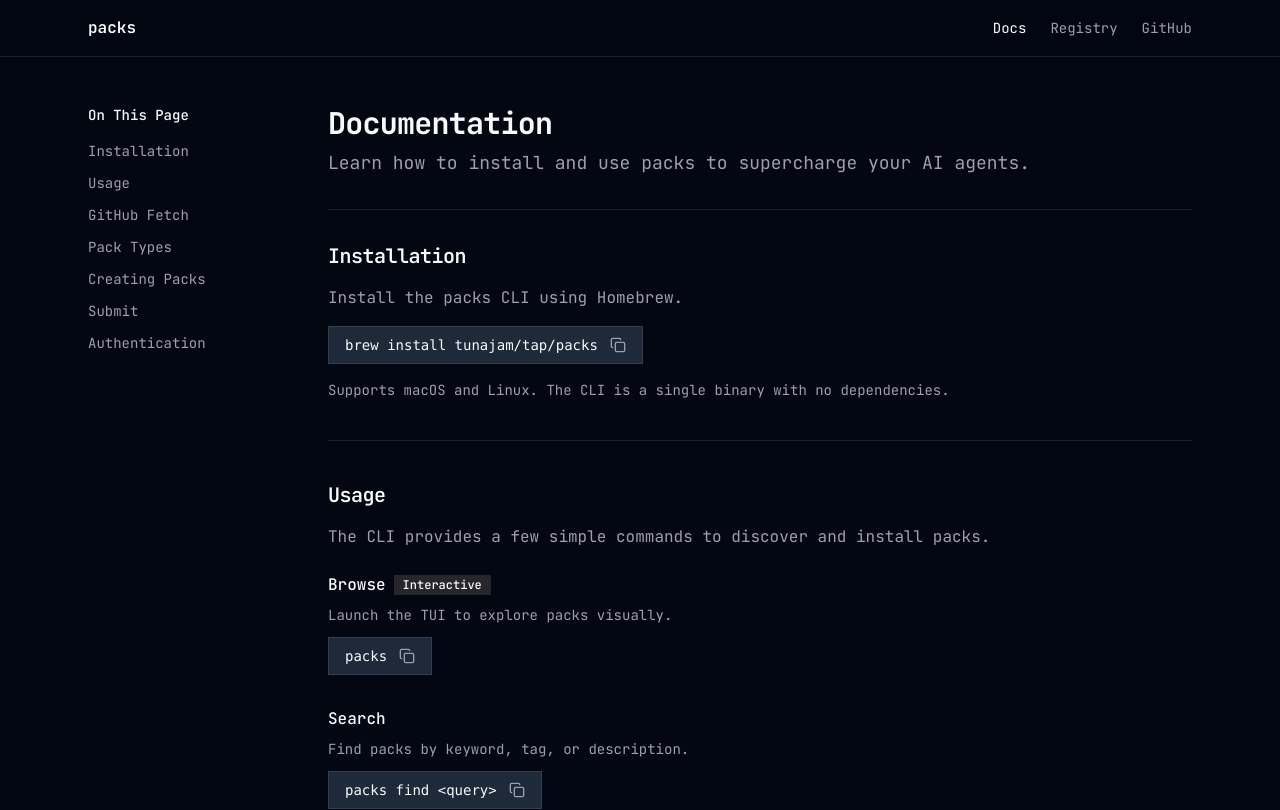
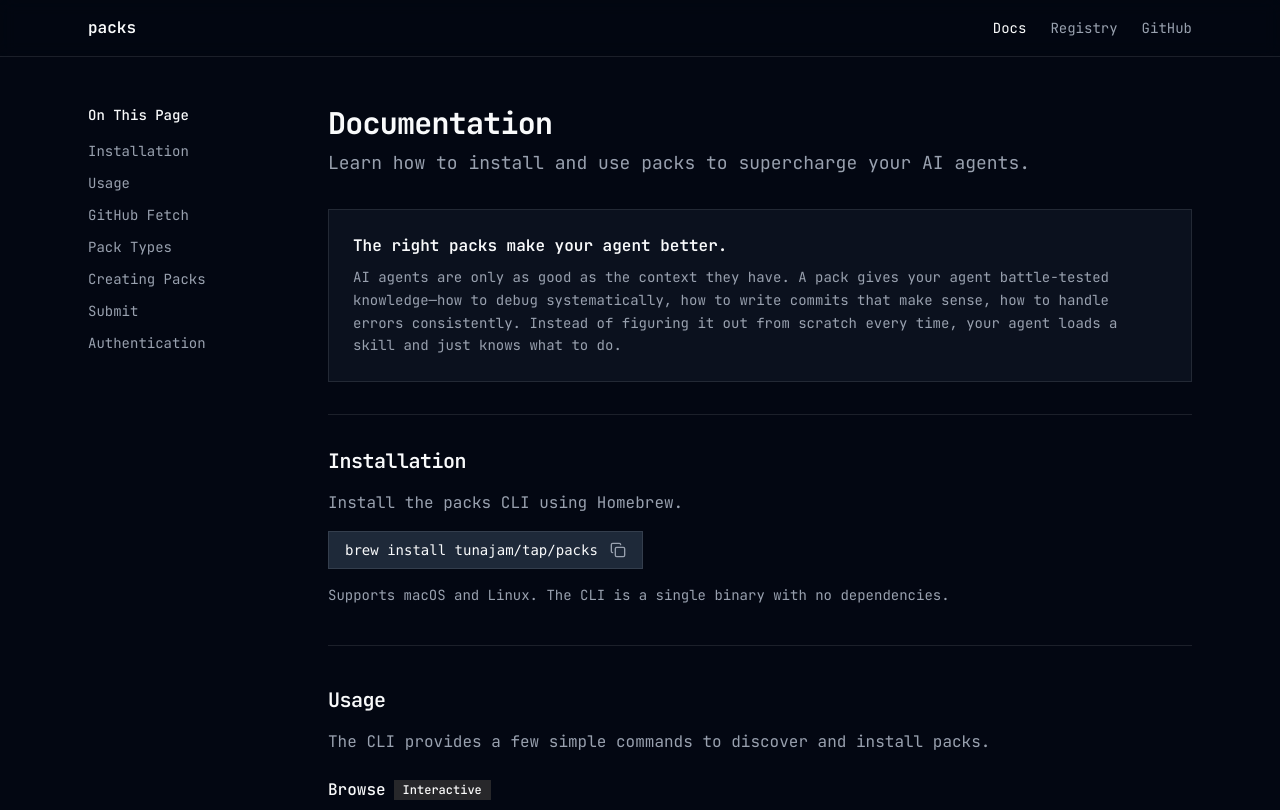
Before and after one commit to tunajam/packs-web, a Next.js app: page /docs in a window 1280 px wide. Shown: the top 810 px of the page. Built offline with nearby package versions, Linux system fonts and the light colour scheme; no server answers.

Commit message:
docs: add value prop pitch about packs making agents better

```diff
--- a/app/docs/page.tsx
+++ b/app/docs/page.tsx
@@ -57,6 +57,16 @@ export default function DocsPage() {
               <h1 className="text-3xl font-bold tracking-tight">Documentation</h1>
               <p className="text-lg text-muted-foreground">
                 Learn how to install and use packs to supercharge your AI agents.
+              </p>
+            </div>
+
+            <div className="bg-muted/30 border border-border rounded-lg p-6 mb-8">
+              <h2 className="font-semibold mb-2">The right packs make your agent better.</h2>
+              <p className="text-muted-foreground text-sm leading-relaxed">
+                AI agents are only as good as the context they have. A pack gives your agent
+                battle-tested knowledge—how to debug systematically, how to write commits that
+                make sense, how to handle errors consistently. Instead of figuring it out from
+                scratch every time, your agent loads a skill and just knows what to do.
               </p>
             </div>
 
```
